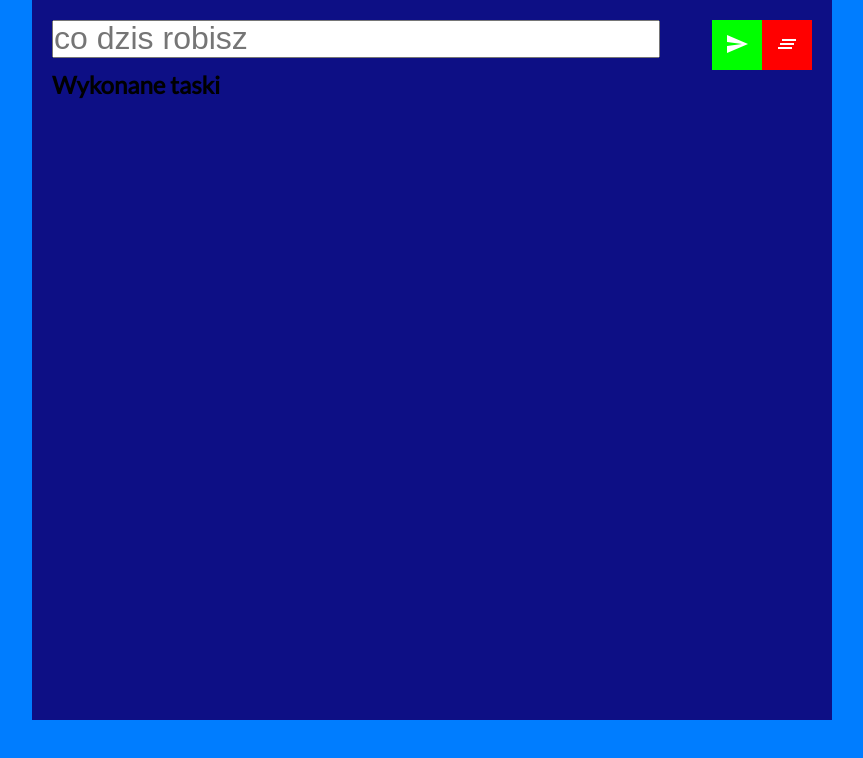
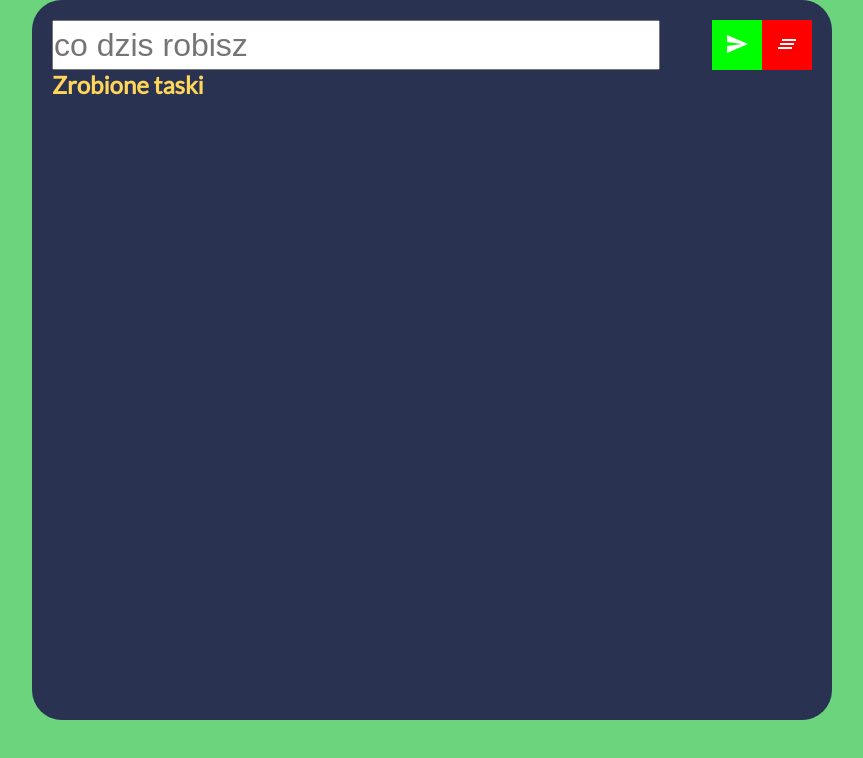
Before and after one commit to BartekObudzinski/ToDoAppReact, a React (Create React App) app: page / in a window 1280 px wide. Shown: the top 758 px of the page, without its empty margins (208-1071 px from the left). Built offline with nearby package versions, Linux system fonts and the light colour scheme.

Commit message:
gowno dupa nic nie dziala wiec poprawilem troche css ktore i tak nei dzialaja tak jak chce

```diff
--- a/src/App.css
+++ b/src/App.css
@@ -4,20 +4,24 @@
   padding: 0;
   box-sizing: border-box;
 }
+
 body {
-  background: rgb(0, 125, 255);
+  /*background: #ffd55a;*/
+  background: #6dd47e;
   display: flex;
   align-items: center;
   justify-content: center;
   font-family: "Lato", sans-serif;
+  color: #ffd55a;
 }
 
 .App {
   width: 100%;
-  background-color: rgb(13, 15, 133);
+  background-color: #293250;
   padding: 20px;
   height: 720px;
   width: 800px;
+  border-radius: 30px;
 }
 .ToDoForm {
   width: 100%;
@@ -28,19 +32,32 @@ body {
   justify-content: space-between;
   height: 50px;
 }
+
 .dupa input {
-  height: 75%;
+  height: 100%;
   font-size: 2rem;
   width: 80%;
+}
+.taskDone {
+  display: flex;
+  text-align: center;
 }
 .singleTask,
 .singleDoneTask {
   width: 100%;
-  border: 1px black solid;
+  border: 1px #6dd47e solid;
   display: flex;
   justify-content: space-between;
   margin: 10px 0;
   height: 50px;
+  color: white;
+}
+.singleTask p,
+.singleDoneTask p {
+  display: flex;
+  align-items: center;
+  margin-left: 10px;
+  color: #ffd55a;
 }
 i {
   color: white;
@@ -71,3 +88,14 @@ button {
 .doneButton:hover {
   background-color: transparent;
 }
+
+.editButton {
+  background-color: transparent;
+  border: 1px #d9ff00 solid;
+  background-color: #d9ff00;
+  color: white;
+}
+
+.editButton:hover {
+  background-color: transparent;
+}
--- a/src/ToDoForm.js
+++ b/src/ToDoForm.js
@@ -35,7 +35,6 @@ const ToDoForm = () => {
     setTodoTasks([]);
     setTodoDoneTasks([]);
   };
-
   return (
     <div className="ToDoForm">
       <form className="dupa">
@@ -60,6 +59,9 @@ const ToDoForm = () => {
           <div className="singleTask">
             <p>{singleTask}</p>
             <div className="buttonsContainer">
+              <button className="editButton">
+                <i class="material-icons">mode_edit</i>
+              </button>
               <button
                 className="deleteButton"
                 onClick={() => handleRemove(index)}
@@ -80,10 +82,10 @@ const ToDoForm = () => {
         ))}
       </div>
       <div className="tasksdone">
-        <h2>Wykonane taski</h2>
+        <h2>Zrobione taski</h2>
         {todoDoneTasks.map((todoDoneTask, index) => (
           <div className="singleDoneTask">
-            {todoDoneTask}
+            <p>{todoDoneTask}</p>
             <div className="buttonsContainer">
               <button
                 className="deleteButton"
```
